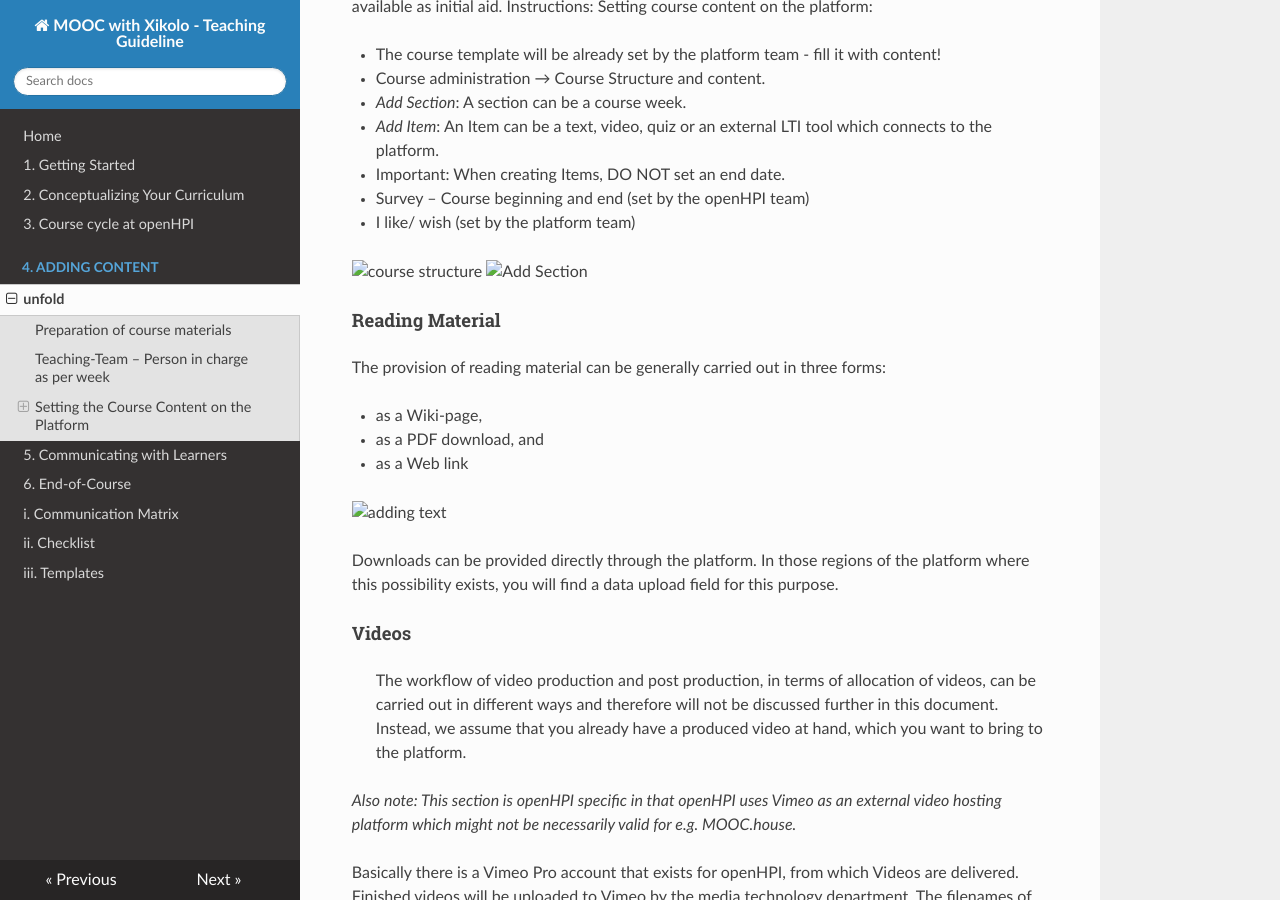
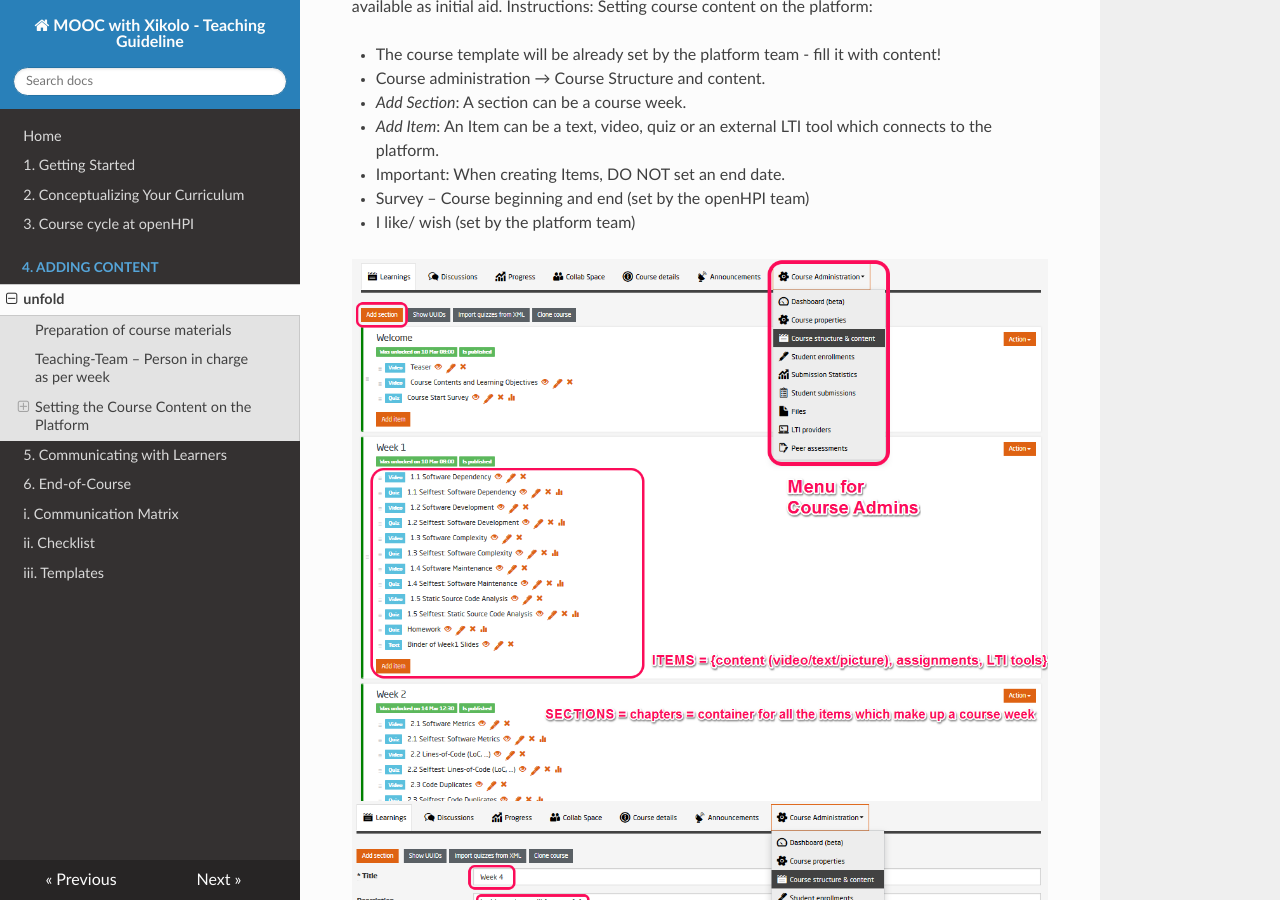
Before and after one commit to openHPI/TeachingTeamGuidelines, an MkDocs documentation site: the page built from docs/04_adding-content.md, in a window 1280 px wide and 900 px high, scrolled down 1174 px. Built offline with MkDocs 1.6.1, drawn with Linux system fonts in a browser that asks for light colours; nearby versions of some CDN libraries; old or Windows-style settings are respelled for this version of MkDocs.

Commit message:
Update 04_adding-content.md

```diff
--- a/docs/04_adding-content.md
+++ b/docs/04_adding-content.md
@@ -40,8 +40,8 @@ Instructions: Setting course content on the platform:
 - Survey – Course beginning and end (set by the openHPI team)
 - I like/ wish (set by the platform team)
 
-![course structure](/docs/pics/course-structure-content.png)
-![Add Section](/docs/pics/add-section.png)
+![course structure](img/course-structure-content.png)
+![Add Section](img/add-section.png)
 
 #### Reading Material ####
 
@@ -51,7 +51,7 @@ The provision of reading material can be generally carried out in three forms:
  - as a PDF download, and
  - as a Web link
 
-![adding text](/docs/pics/create-item-text.png)
+![adding text](img/create-item-text.png)
 
 Downloads can be provided directly through the platform. In those regions of the platform where this possibility exists, you will find a data upload field for this purpose.
 
@@ -66,7 +66,7 @@ Basically there is a Vimeo Pro account that exists for openHPI, from which Video
 Finished videos will be uploaded to Vimeo by the media technology department. The filenames of the videos should begin with the course's course_code, thereby the positioning of the videos on the openHPI web surface will be substantially simplified. Please note that the system operates case sensitive here. After the upload of the videos, openHPI has to be synchronized with the Vimeo account. A button for the purpose exists on the administration surface of openHPI.
 
 
-![adding video](/docs/pics/create-item.png)
+![adding video](img/create-item.png)
 
 After the successful conversion, the Teaching Team must carry out a short quality assurance:
 
@@ -117,7 +117,7 @@ There are no minus points.
 In the admin interface - for self-test implementation the following settings should be created:
 Please chose the following options as displayed in the picture below.
 
-![adding selftest](/docs/pics/create-item-selftest.png)
+![adding selftest](img/create-item-selftest.png)
 
 Self-tests should always be without time limit and with as much try outs as possible.
 
```
